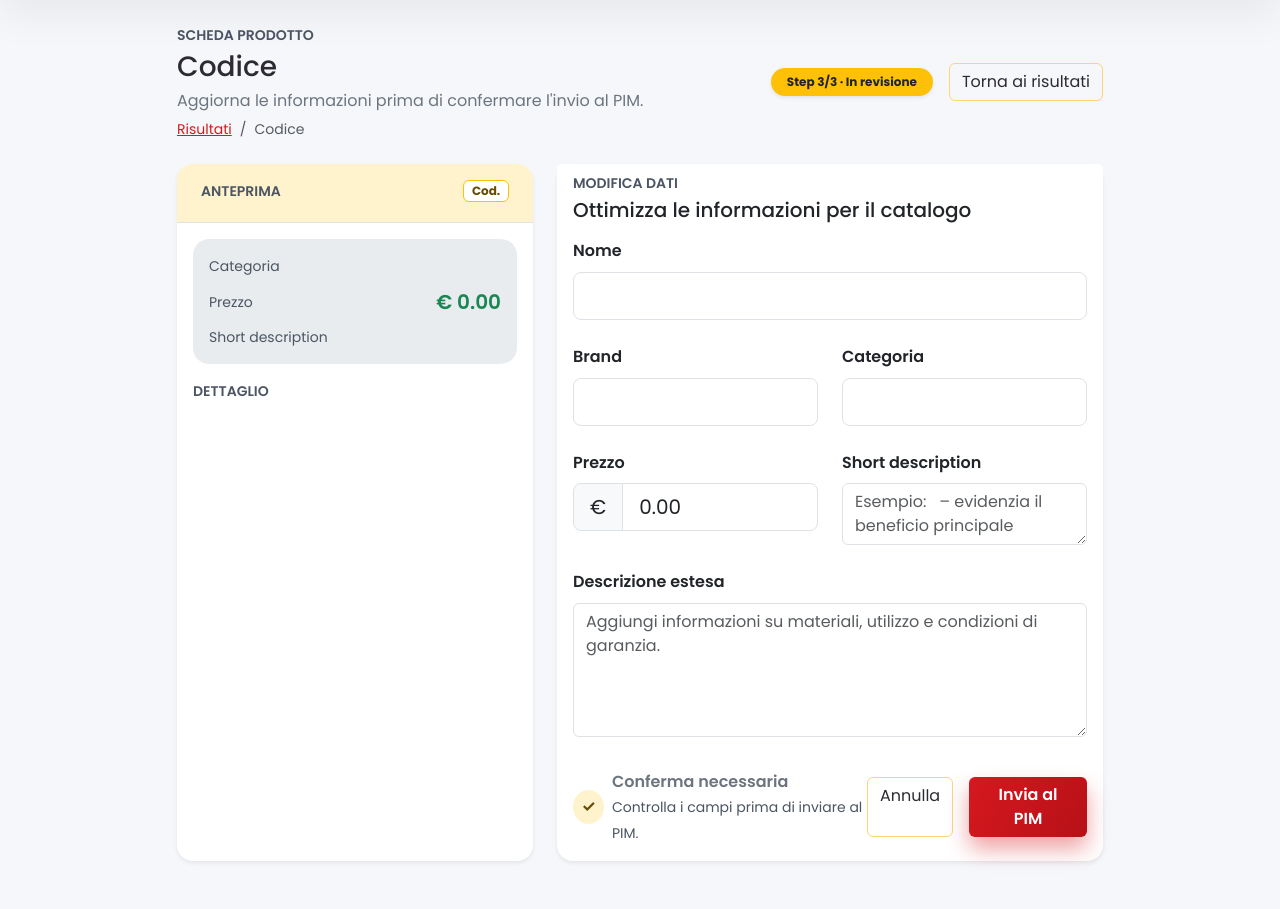
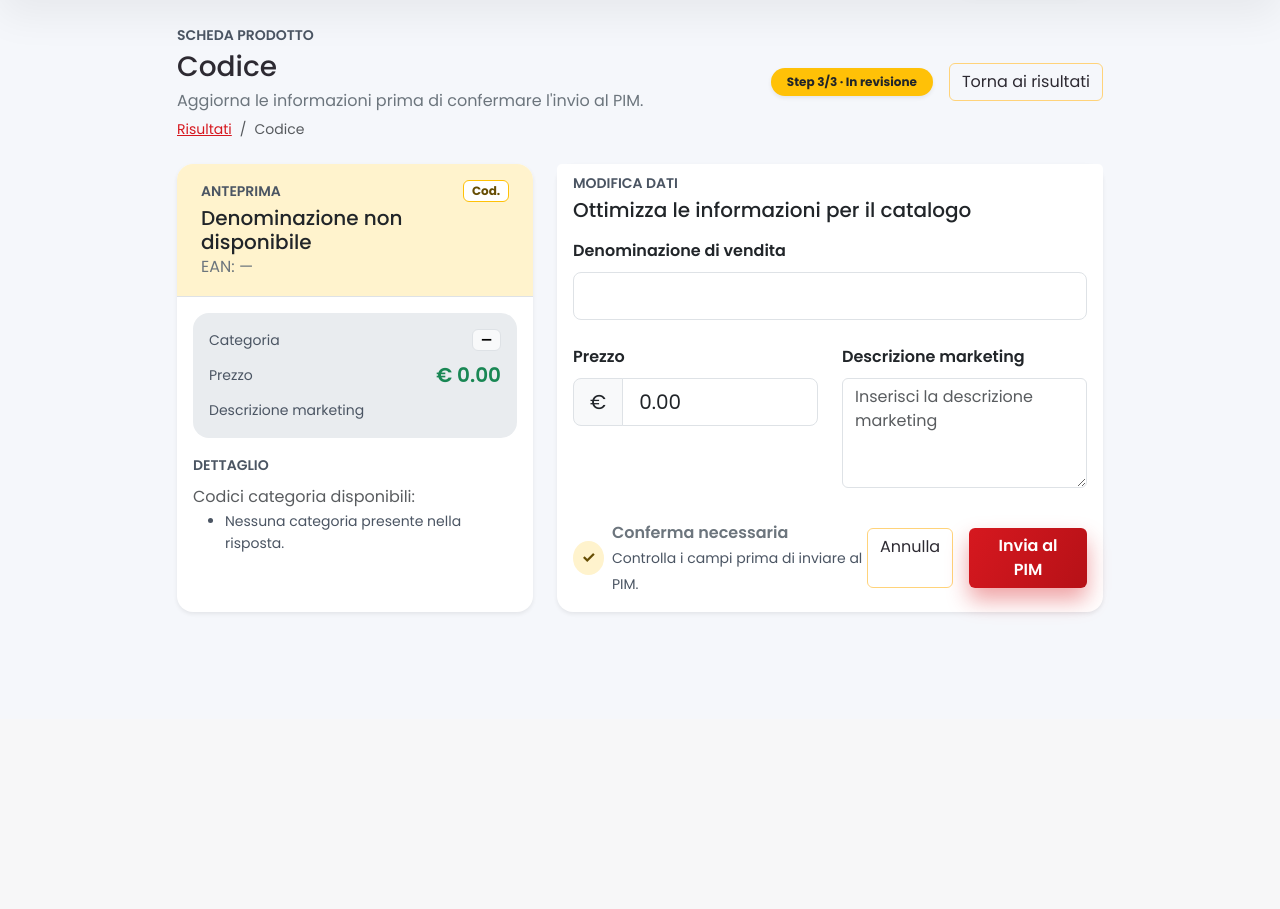
Before and after one commit to pcarella/TestCodex, a Flask app: template templates/product.html in a window 1280 px wide. Shown: the part 81-990 px from the top of the page. After the commit the page ends 696 px from the top, so only its background shows below. Run offline with Flask 3, Linux system fonts and the light colour scheme; the template is opened without the code that fills it, so the values that code supplies are empty; the visitor is signed in with stand-in values (Sample User, id 1).

Commit message:
Use OCC API for product data retrieval

```diff
--- a/app.py
+++ b/app.py
@@ -6,7 +6,8 @@ import io
 import os
 import re
 from dataclasses import dataclass
-from typing import Dict, List, Optional
+from typing import Dict, List, Optional, Tuple
+from xml.etree import ElementTree
 
 from flask import (
     Flask,
@@ -19,11 +20,19 @@ from flask import (
 )
 from sqlalchemy import Column, Integer, String, create_engine, select
 from sqlalchemy.orm import declarative_base, sessionmaker
+import requests
 
 app = Flask(__name__)
 app.secret_key = "dev-secret-key"
 
 DATABASE_URL = os.getenv("DATABASE_URL", "sqlite:///app.db")
+API_TOKEN = os.getenv(
+    "CONAD_API_TOKEN", "vm8ZQy9FyAir3r4ssRv787mDnJc"
+)
+API_URL_TEMPLATE = (
+    "https://api.cfp5zmx7oc-conadscrl1-s2-public.model-t.cc.commerce.ondemand.com/occ/v2/conad/products/"
+    "{code}?fields=FULL&storeId=010040"
+)
 engine = create_engine(
     DATABASE_URL,
     future=True,
@@ -63,60 +72,12 @@ init_db()
 @dataclass
 class Product:
     code: str
-    name: str
-    brand: str
-    long_description: str
-    category: str
-    short_description: str
+    categories: List[Dict[str, str]]
+    codice_ean: str
+    denominazione_vendita: str
+    descrizione_marketing: str
     price: float
     status: str = "review"
-
-
-SAMPLE_PIM_DATA: Dict[str, Dict[str, str]] = {
-    "P001": {
-        "name": "Wireless Mouse",
-        "brand": "ClickCo",
-        "description": "Ergonomic wireless mouse with adjustable DPI and silent buttons.",
-        "price": 24.99,
-    },
-    "P002": {
-        "name": "Mechanical Keyboard",
-        "brand": "TypeMaster",
-        "description": "Full-size mechanical keyboard with blue switches and RGB lighting.",
-        "price": 89.0,
-    },
-    "P003": {
-        "name": "Noise Cancelling Headphones",
-        "brand": "SoundSphere",
-        "description": "Over-ear headphones with active noise cancellation and 30-hour battery life.",
-        "price": 159.0,
-    },
-}
-
-
-CATEGORY_KEYWORDS: Dict[str, List[str]] = {
-    "Accessories": ["mouse", "keyboard", "cable", "adapter"],
-    "Audio": ["headphones", "earbuds", "speaker", "audio"],
-    "Computers": ["laptop", "notebook", "desktop"],
-}
-
-
-def classify_category(name: str, description: str) -> str:
-    combined = f"{name} {description}".lower()
-    for category, keywords in CATEGORY_KEYWORDS.items():
-        if any(keyword in combined for keyword in keywords):
-            return category
-    return "Miscellaneous"
-
-
-def generate_short_description(product: Dict[str, str]) -> str:
-    brand = product.get("brand", "")
-    name = product.get("name", "")
-    description = product.get("description", "")
-    snippet = description[:90].rstrip()
-    if len(description) > 90:
-        snippet += "..."
-    return f"{brand} {name} – {snippet}".strip()
 
 
 STATUS_CHOICES = {
@@ -126,65 +87,83 @@ STATUS_CHOICES = {
 }
 
 
-def infer_status(code: str) -> str:
-    """Derive a stable status for a product code to mimic workflow states."""
-
-    score = sum(ord(ch) for ch in code)
-    if score % 10 < 6:
-        return "ready"
-    if score % 10 < 9:
-        return "review"
-    return "error"
+def parse_categories(product_xml: ElementTree.Element) -> List[Dict[str, str]]:
+    categories: List[Dict[str, str]] = []
+    for category_node in product_xml.findall("categories"):
+        categories.append(
+            {
+                "code": category_node.findtext("code", default=""),
+                "name": category_node.findtext("name", default=""),
+            }
+        )
+    return categories
 
 
-def fetch_from_pim(codes: List[str]) -> List[Dict[str, str]]:
-    results: List[Dict[str, str]] = []
-    for code in codes:
-        product = SAMPLE_PIM_DATA.get(
-            code,
-            {
-                "name": f"Product {code}",
-                "brand": "GenericCo",
-                "description": "Placeholder description awaiting enrichment.",
-                "price": 0.0,
-            },
-        )
-        results.append({"code": code, **product})
-    return results
+def fetch_product_from_api(code: str) -> Optional[Dict[str, str]]:
+    url = API_URL_TEMPLATE.format(code=code)
+    headers = {
+        "accept": "application/xml",
+        "Authorization": f"Bearer {API_TOKEN}",
+    }
+    response = requests.get(url, headers=headers, timeout=10)
+    if response.status_code != 200:
+        return None
+
+    try:
+        root = ElementTree.fromstring(response.content)
+    except ElementTree.ParseError:
+        return None
+
+    price_value = root.findtext("price/value", default="0")
+    try:
+        price_float = float(price_value)
+    except ValueError:
+        price_float = 0.0
+
+    return {
+        "code": root.findtext("code", default=code),
+        "categories": parse_categories(root),
+        "codice_ean": root.findtext("codiceEAN", default=""),
+        "denominazione_vendita": root.findtext("denominazioneDiVendita", default=""),
+        "descrizione_marketing": root.findtext("descrizioneMarketing", default=""),
+        "price": price_float,
+    }
 
 
-def build_products(
-    codes: List[str],
-    *,
-    generate_short_description_enabled: bool = True,
-    recognize_category: bool = True,
-) -> List[Product]:
-    raw_products = fetch_from_pim(codes)
+def build_products(codes: List[str]) -> Tuple[List[Product], List[str]]:
     products: List[Product] = []
-    for product in raw_products:
-        category = (
-            classify_category(product["name"], product["description"])
-            if recognize_category
-            else ""
-        )
-        short_description = (
-            generate_short_description(product)
-            if generate_short_description_enabled
-            else ""
-        )
+    missing_codes: List[str] = []
+
+    for code in codes:
+        product_data = fetch_product_from_api(code)
+        if not product_data:
+            missing_codes.append(code)
+            products.append(
+                Product(
+                    code=code,
+                    categories=[],
+                    codice_ean="",
+                    denominazione_vendita="",
+                    descrizione_marketing="",
+                    price=0.0,
+                    status="error",
+                )
+            )
+            continue
+
         products.append(
             Product(
-                code=product["code"],
-                name=product["name"],
-                brand=product["brand"],
-                long_description=product["description"],
-                category=category,
-                short_description=short_description,
-                price=float(product.get("price", 0.0)),
-                status=infer_status(product["code"]),
+                code=product_data["code"],
+                categories=product_data["categories"],
+                codice_ean=product_data["codice_ean"],
+                denominazione_vendita=product_data["denominazione_vendita"],
+                descrizione_marketing=product_data["descrizione_marketing"],
+                price=product_data["price"],
+                status="review",
             )
         )
-    return products
+
+    return products, missing_codes
 
 
 def parse_codes(raw_codes: str, csv_file) -> List[str]:
@@ -310,23 +289,14 @@ def codes():
     if request.method == "POST":
         raw_codes = request.form.get("codes", "")
         csv_file = request.files.get("csv_file")
-        generate_short_description = bool(request.form.get("generate_short_description"))
-        recognize_category = bool(request.form.get("recognize_category"))
 
         codes = parse_codes(raw_codes, csv_file)
         if not codes:
             flash("Inserisci almeno un codice prodotto.")
         else:
-            products = build_products(
-                codes,
-                generate_short_description_enabled=generate_short_description,
-                recognize_category=recognize_category,
-            )
+            products, missing_codes = build_products(codes)
             session["products"] = [product.__dict__ for product in products]
-            session["options"] = {
-                "generate_short_description": generate_short_description,
-                "recognize_category": recognize_category,
-            }
+            session["missing_codes"] = missing_codes
             return redirect(url_for("results"))
     return render_template("codes.html")
 
@@ -338,14 +308,10 @@ def results():
     if not products:
         flash("Nessun prodotto richiesto. Inserisci i codici per continuare.")
         return redirect(url_for("codes"))
-    options = session.get(
-        "options",
-        {"generate_short_description": True, "recognize_category": True},
-    )
+    missing_codes = session.get("missing_codes", [])
 
-    # Ensure products carry a status, even for older sessions
     for product in products:
-        product.setdefault("status", infer_status(product.get("code", "")))
+        product.setdefault("status", "review")
 
     search_query = request.args.get("q", "").strip().lower()
     status_filter = request.args.get("status", "").strip()
@@ -354,15 +320,23 @@ def results():
     filtered_products: List[Dict[str, str]] = []
     for product in products:
         code_match = search_query in product.get("code", "").lower()
-        name_match = search_query in product.get("name", "").lower()
+        name_match = search_query in product.get("denominazione_vendita", "").lower()
         matches_search = not search_query or code_match or name_match
         matches_status = not status_filter or product.get("status") == status_filter
-        matches_category = not category_filter or product.get("category", "") == category_filter
+        category_names = {c.get("name", "") for c in product.get("categories", [])}
+        matches_category = not category_filter or category_filter in category_names
 
         if matches_search and matches_status and matches_category:
             filtered_products.append(product)
 
-    categories = sorted({p.get("category", "") for p in products if p.get("category")})
+    categories = sorted(
+        {
+            c.get("name", "")
+            for p in products
+            for c in p.get("categories", [])
+            if c.get("name")
+        }
+    )
     status_counts = {
         key: sum(1 for p in filtered_products if p.get("status") == key)
         for key in STATUS_CHOICES
@@ -371,7 +345,7 @@ def results():
     return render_template(
         "results.html",
         products=filtered_products,
-        options=options,
+        missing_codes=missing_codes,
         status_choices=STATUS_CHOICES,
         status_filter=status_filter,
         category_filter=category_filter,
@@ -395,18 +369,20 @@ def product_detail(code: str):
         return redirect(url_for("results"))
 
     if request.method == "POST":
+        try:
+            price_value = float(request.form.get("price", product.get("price", 0.0)))
+        except (TypeError, ValueError):
+            price_value = product.get("price", 0.0)
+
         product.update(
             {
-                "name": request.form.get("name", product["name"]),
-                "brand": request.form.get("brand", product["brand"]),
-                "long_description": request.form.get(
-                    "long_description", product.get("long_description", "")
+                "denominazione_vendita": request.form.get(
+                    "denominazione_vendita", product.get("denominazione_vendita", "")
                 ),
-                "category": request.form.get("category", product.get("category", "")),
-                "short_description": request.form.get(
-                    "short_description", product.get("short_description", "")
+                "descrizione_marketing": request.form.get(
+                    "descrizione_marketing", product.get("descrizione_marketing", "")
                 ),
-                "price": float(request.form.get("price", product.get("price", 0.0))),
+                "price": price_value,
             }
         )
 
--- a/requirements.txt
+++ b/requirements.txt
@@ -1,3 +1,4 @@
 Flask==3.0.3
 SQLAlchemy==2.0.30
 PyMySQL==1.1.1
+requests==2.32.3
--- a/templates/product.html
+++ b/templates/product.html
@@ -29,8 +29,8 @@
         <div class="d-flex align-items-start justify-content-between">
           <div>
             <p class="text-uppercase text-muted fw-semibold mb-1 small">Anteprima</p>
-            <h2 class="h5 mb-0">{{ product.name }}</h2>
-            <p class="text-secondary mb-0">{{ product.brand }}</p>
+            <h2 class="h5 mb-0">{{ product.denominazione_vendita or 'Denominazione non disponibile' }}</h2>
+            <p class="text-secondary mb-0">EAN: {{ product.codice_ean or '—' }}</p>
           </div>
           <div class="badge bg-white text-warning-emphasis border border-warning">Cod. {{ product.code }}</div>
         </div>
@@ -39,18 +39,29 @@
         <div class="rounded-4 bg-body-secondary p-3">
           <div class="d-flex justify-content-between align-items-center mb-2">
             <span class="text-muted small">Categoria</span>
-            <span class="badge text-bg-light border">{{ product.category }}</span>
+            {% if product.categories %}
+            <span class="badge text-bg-light border">{{ product.categories[0].name }}</span>
+            {% else %}
+            <span class="badge text-bg-light border">—</span>
+            {% endif %}
           </div>
           <div class="d-flex justify-content-between align-items-center mb-2">
             <span class="text-muted small">Prezzo</span>
             <div class="fw-semibold fs-5 text-success">€ {{ '%.2f'|format(product.price) }}</div>
           </div>
-          <div class="text-muted small">Short description</div>
-          <p class="mb-0 fw-medium">{{ product.short_description }}</p>
+          <div class="text-muted small">Descrizione marketing</div>
+          <p class="mb-0 fw-medium">{{ product.descrizione_marketing }}</p>
         </div>
         <div>
           <p class="text-muted text-uppercase small fw-semibold mb-2">Dettaglio</p>
-          <p class="mb-0 text-body-secondary">{{ product.long_description }}</p>
+          <p class="mb-0 text-body-secondary">Codici categoria disponibili:</p>
+          <ul class="mb-0 small text-muted">
+            {% for category in product.categories %}
+            <li><strong>{{ category.code }}</strong> — {{ category.name }}</li>
+            {% else %}
+            <li>Nessuna categoria presente nella risposta.</li>
+            {% endfor %}
+          </ul>
         </div>
       </div>
     </div>
@@ -65,16 +76,8 @@
       <div class="card-body">
         <form method="post" class="row g-4">
           <div class="col-12">
-            <label class="form-label fw-semibold" for="name">Nome</label>
-            <input type="text" class="form-control form-control-lg" id="name" name="name" value="{{ product.name }}" required />
-          </div>
-          <div class="col-md-6">
-            <label class="form-label fw-semibold" for="brand">Brand</label>
-            <input type="text" class="form-control form-control-lg" id="brand" name="brand" value="{{ product.brand }}" required />
-          </div>
-          <div class="col-md-6">
-            <label class="form-label fw-semibold" for="category">Categoria</label>
-            <input type="text" class="form-control form-control-lg" id="category" name="category" value="{{ product.category }}" required />
+            <label class="form-label fw-semibold" for="denominazione_vendita">Denominazione di vendita</label>
+            <input type="text" class="form-control form-control-lg" id="denominazione_vendita" name="denominazione_vendita" value="{{ product.denominazione_vendita }}" required />
           </div>
           <div class="col-md-6">
             <label class="form-label fw-semibold" for="price">Prezzo</label>
@@ -84,12 +87,8 @@
             </div>
           </div>
           <div class="col-md-6">
-            <label class="form-label fw-semibold" for="short_description">Short description</label>
-            <textarea class="form-control" id="short_description" name="short_description" rows="2" required placeholder="Esempio: {{ product.brand }} {{ product.name }} – evidenzia il beneficio principale">{{ product.short_description }}</textarea>
-          </div>
-          <div class="col-12">
-            <label class="form-label fw-semibold" for="long_description">Descrizione estesa</label>
-            <textarea class="form-control" id="long_description" name="long_description" rows="5" required placeholder="Aggiungi informazioni su materiali, utilizzo e condizioni di garanzia.">{{ product.long_description }}</textarea>
+            <label class="form-label fw-semibold" for="descrizione_marketing">Descrizione marketing</label>
+            <textarea class="form-control" id="descrizione_marketing" name="descrizione_marketing" rows="4" required placeholder="Inserisci la descrizione marketing">{{ product.descrizione_marketing }}</textarea>
           </div>
           <div class="d-flex justify-content-between align-items-center pt-2">
             <div class="d-flex align-items-center gap-2 text-secondary">
```
Also changed, not shown: templates/codes.html (+1 -19 lines), templates/results.html (+26 -17 lines).
